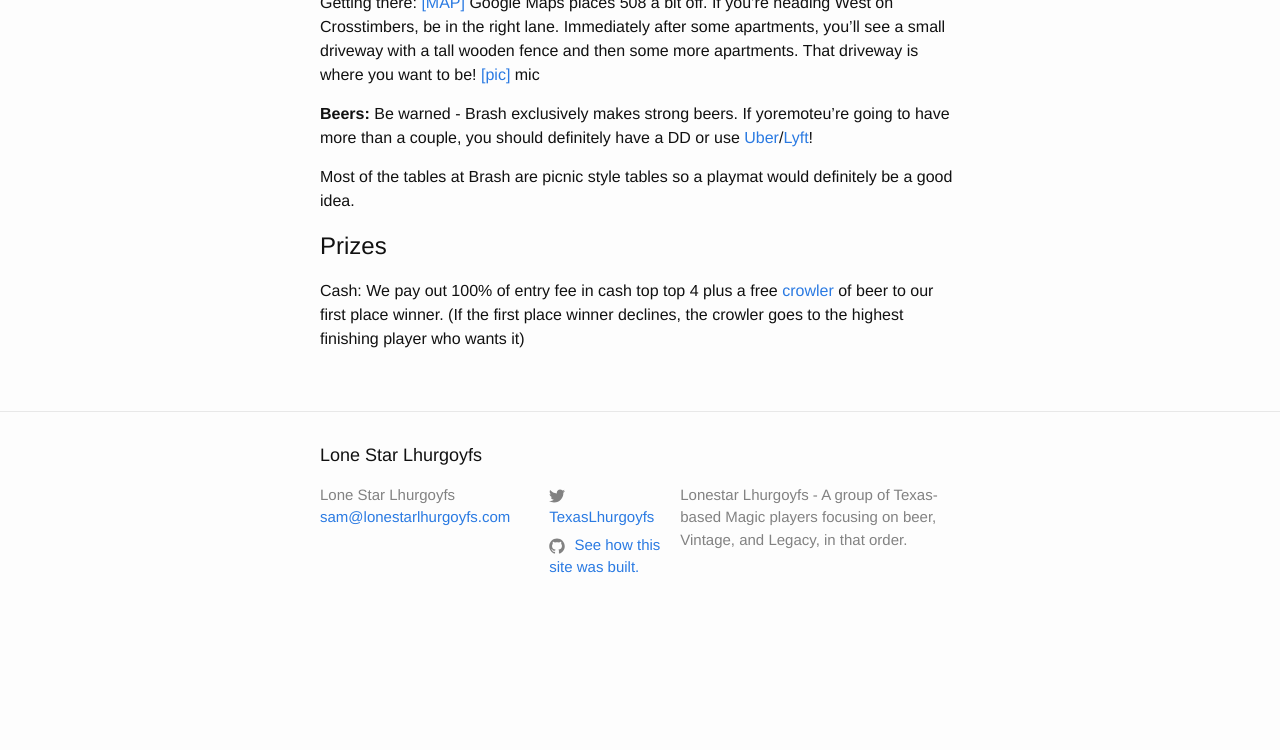
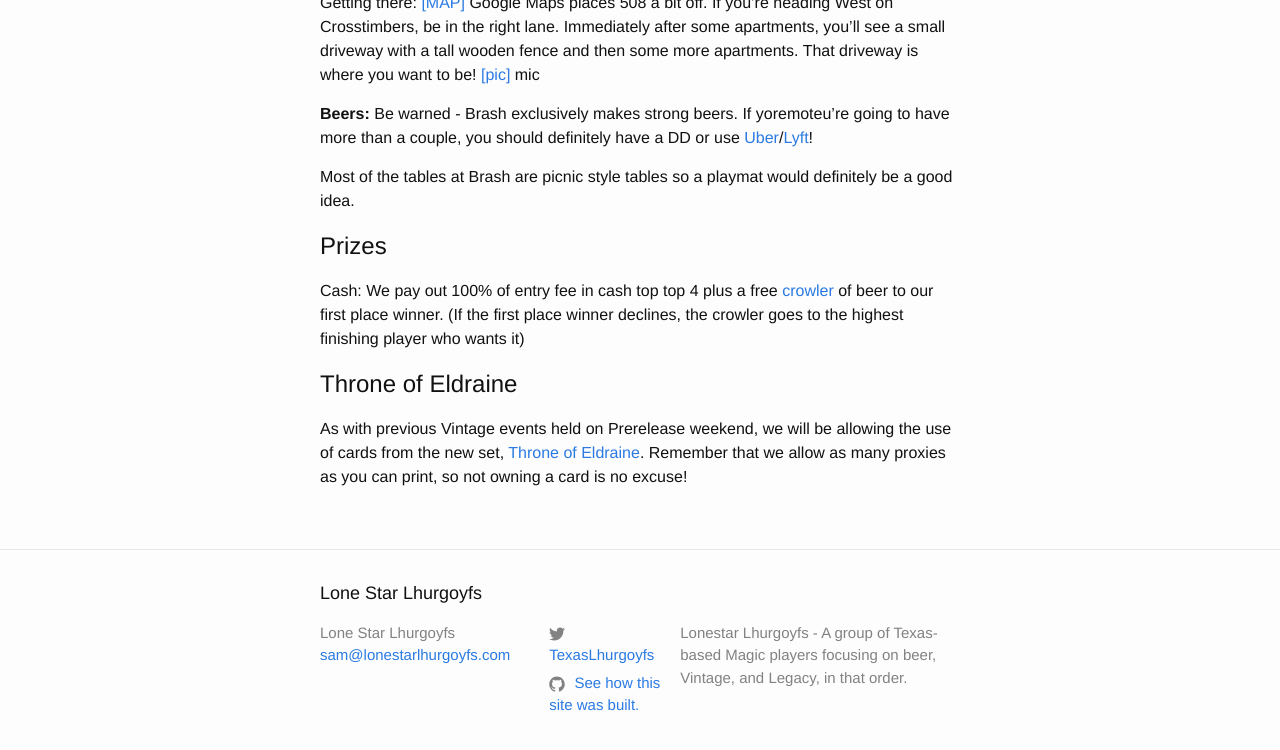
Before and after one commit to LoneStarLhurgoyfs/lonestarlhurgoyfs.github.io, a Jekyll site: the page built from HOUVintage.md, in a window 1280 px wide and 900 px high, scrolled down 1064 px, cut to the strip 123-873 px from the top of the window. Built offline with Jekyll 4.4.1, drawn with Linux system fonts in a browser that asks for light colours; before the commit the page ends 1826 px from its top, so only the background shows below that.

Commit message:
MTGELD Will be allowed!

```diff
--- a/HOUVintage.md
+++ b/HOUVintage.md
@@ -41,3 +41,7 @@ Most of the tables at Brash are picnic style tables so a playmat would definitel
 # Prizes
 
 Cash: We pay out 100% of entry fee in cash top top 4 plus a free [crowler](http://www.bonappetit.com/drinks/beer/article/what-is-a-crowler-beer) of beer to our first place winner. (If the first place winner declines, the crowler goes to the highest finishing player who wants it)
+
+# Throne of Eldraine
+
+As with previous Vintage events held on Prerelease weekend, we will be allowing the use of cards from the new set, [Throne of Eldraine](https://scryfall.com/sets/eld?as=grid&order=name). Remember that we allow as many proxies as you can print, so not owning a card is no excuse!
```
